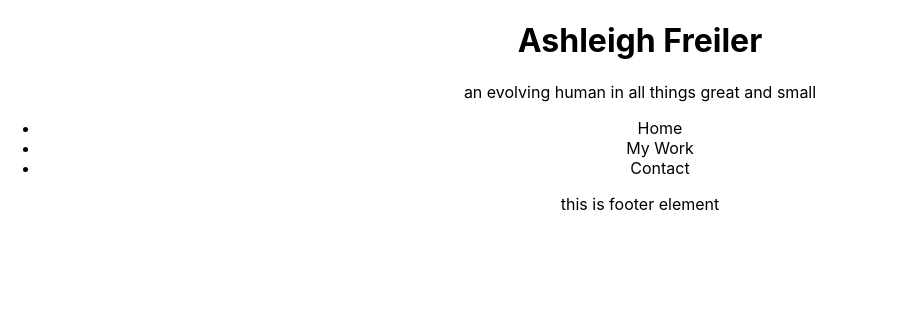
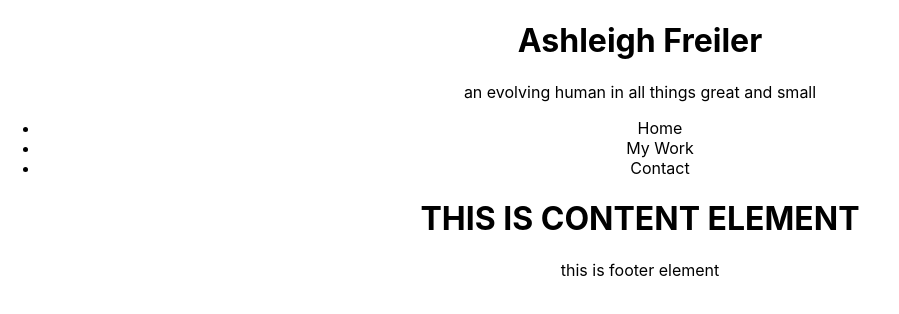
Before and after one commit to ARFreiler/Portfolio, a React (Create React App) app in the folder portfolio/: page / in a window 1280 px wide. Shown: the top 314 px of the page, without its empty margins (0-899 px from the left). Built offline with nearby package versions, Linux system fonts and the light colour scheme.

Commit message:
Created initial content scene.

```diff
--- a/portfolio/src/App.js
+++ b/portfolio/src/App.js
@@ -2,11 +2,13 @@ import './App.css';
 
 import Header from './components/header/header';
 import Footer from './components/footer/footer';
+import Home from './scenes/home';
 
 function App() {
   return (
     <div className="App">
       <Header />
+      <Home />
       <Footer />
     </div>
   );
--- a/portfolio/src/containers/content-panel/content.js
+++ b/portfolio/src/containers/content-panel/content.js
@@ -0,0 +1,9 @@
+import React from 'react';
+
+const Content = () => {
+    return (
+        <h1>THIS IS CONTENT ELEMENT</h1>
+    )
+}
+
+export default Content;
--- a/portfolio/src/scenes/home.js
+++ b/portfolio/src/scenes/home.js
@@ -0,0 +1,11 @@
+import React from 'react';
+
+import Content from '../containers/content-panel/content';
+
+const Home = () => {
+    return (
+        <Content />
+    )
+}
+
+export default Home;
```
